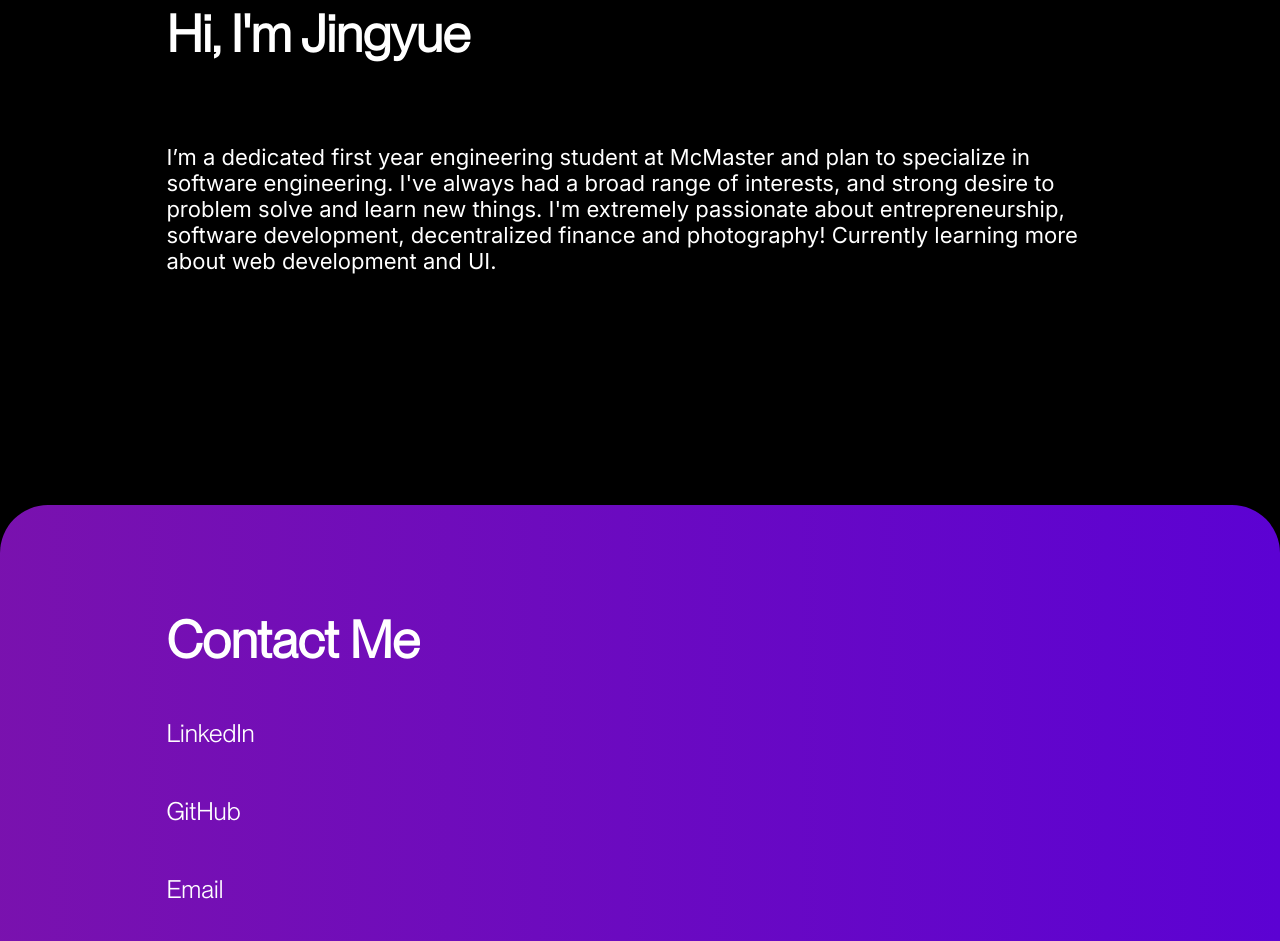
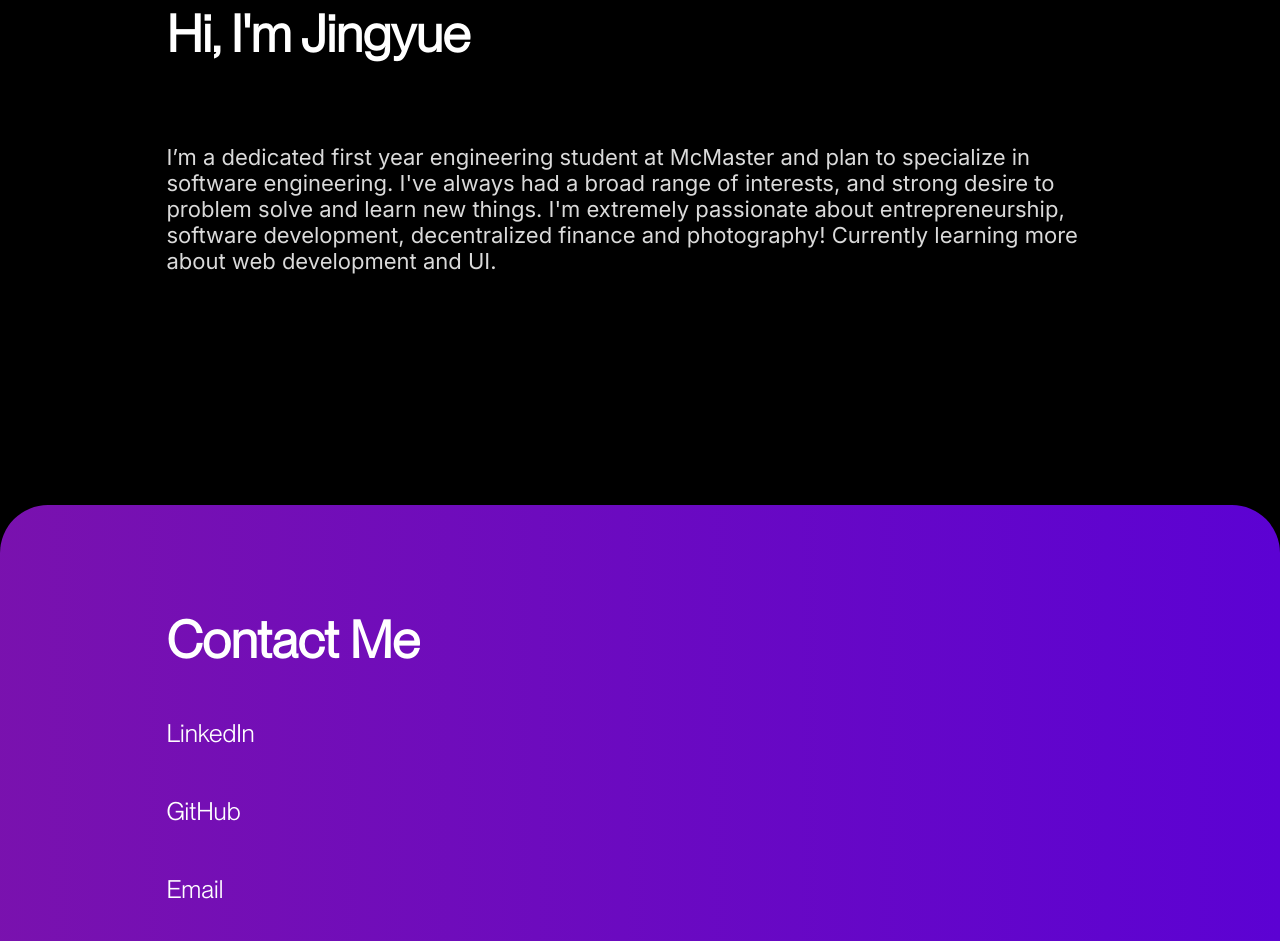
Before and after one commit to Jingyue-Wu/personal-website, a plain HTML site: page index.html in a window 1280 px wide. Shown: the part 4325-5266 px from the top of the page. Drawn offline with nearby package versions, Linux system fonts and the light colour scheme.

Commit message:
Update colors

```diff
--- a/styles/styles.css
+++ b/styles/styles.css
@@ -405,6 +405,7 @@ header {
 
 .aboutdescription {
     font-size: 22px;
+    color: #dadada;
 }
 
 
```
